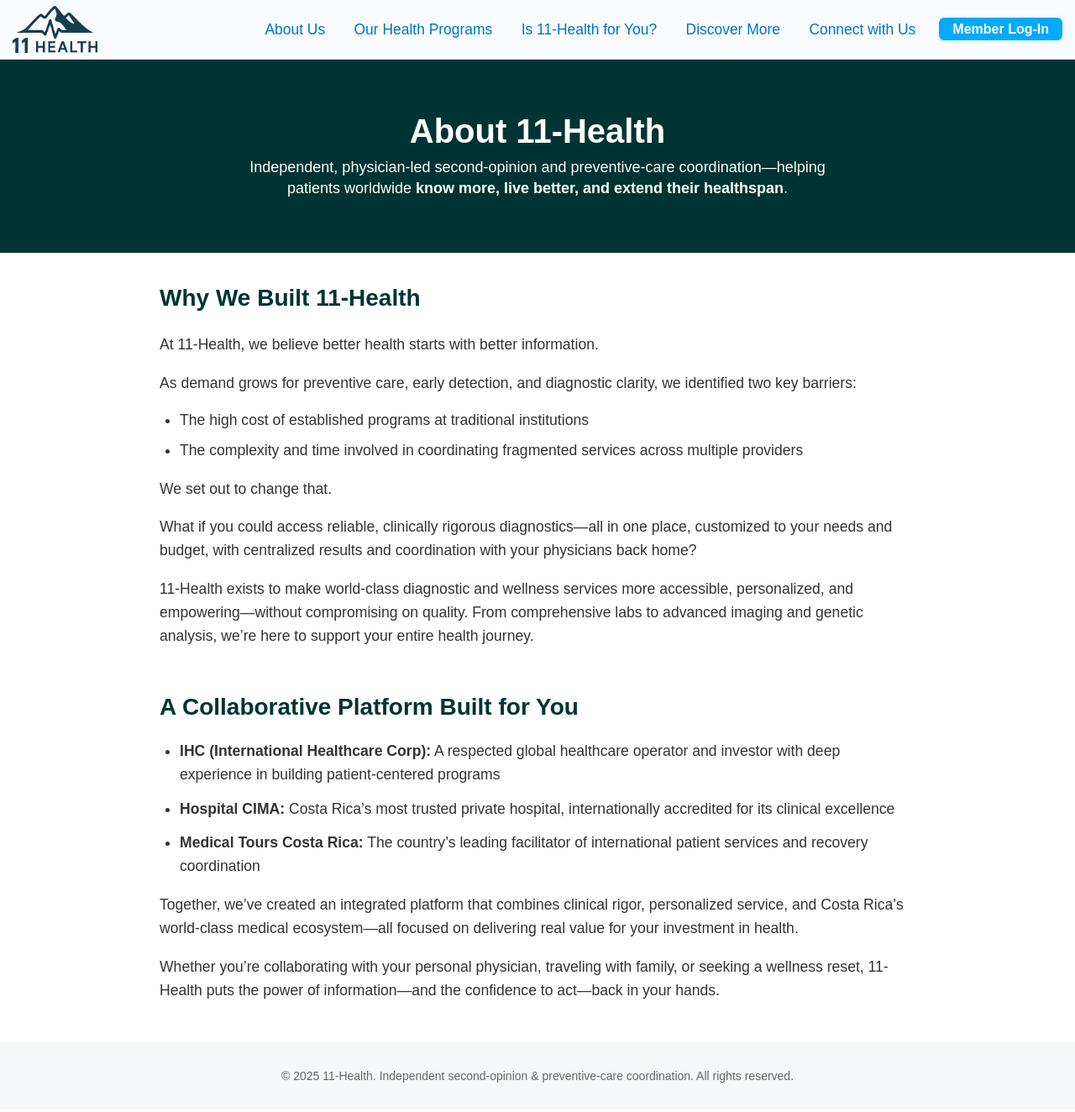
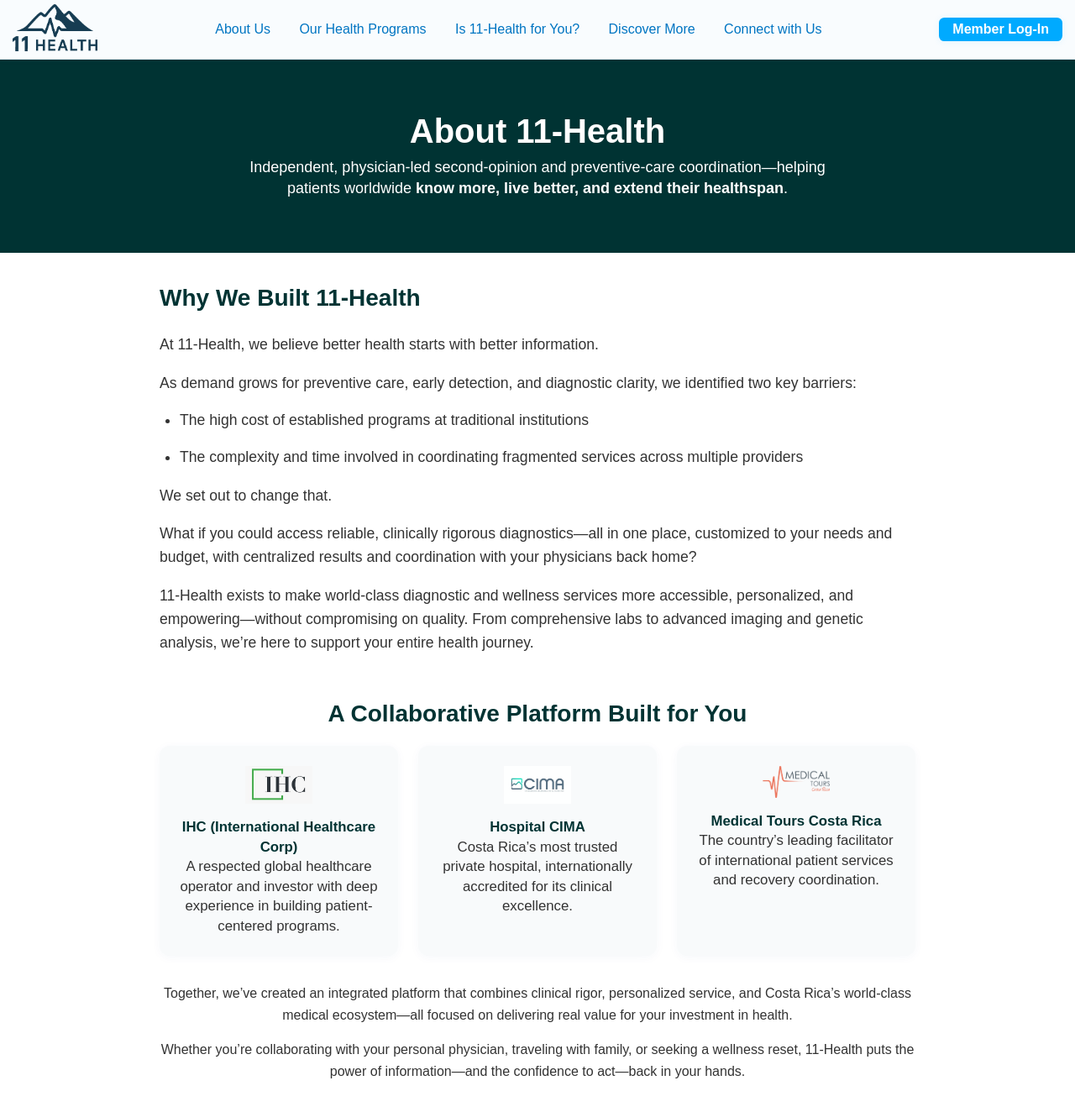
Before and after one commit to Change-In/11-Health3, a plain HTML site: page about.html in a window 1280 px wide. Shown: the top 1324 px of the page at 84% size. Drawn offline with Linux system fonts and the light colour scheme; a web font is replaced by a local one.

Commit message:
Update about.html

```diff
--- a/about.html
+++ b/about.html
@@ -10,6 +10,7 @@
       --green: #01a982;
       --teal:  #003333;
       --gray:  #f5f7f8;
+      --partner-bg: #f8fafb;
     }
     @font-face {
       font-family: 'Aptos';
@@ -26,32 +27,14 @@
       color: #333;
     }
     a { color: inherit; text-decoration: none; }
-  </style>
-</head>
-<body>
 
-  <!-- ─── SITE HEADER ─────────────────────────────────────────────────── -->
-<style>
-  @font-face {
-    font-family: 'Aptos';
-    src: url('/fonts/Aptos-VariableFont_wght.ttf') format('truetype');
-    font-weight: 100 900;
-    font-style: normal;
-    font-display: swap;
-  }
-
-  body {
-    font-family: 'Aptos', sans-serif;
-    padding-top: 70px; /* keep content below fixed header */
-  }
-
+    /* ─── SITE HEADER ─────────────────────────────────────────────────── */
     .main-header {
       background: #f9fcfe;
       border-bottom: 1px solid #d8e6f0;
       box-shadow: 0 2px 6px rgba(0,80,160,0.04);
       position: fixed;
       top: 0; left: 0; width: 100%; z-index: 99;
-    padding: 0;
     }
     .header-inner {
       max-width: 100vw;
@@ -65,12 +48,6 @@
     .header-logo img {
       height: 56px;
       width: auto;
-    display: block;
-  }
-  .header-links-group {
-    display: flex;
-    align-items: center;
-    gap: 1.3rem;
     }
     .header-nav {
       display: flex;
@@ -79,79 +56,37 @@
     }
     .header-nav a {
       color: #0075c2;
-    text-decoration: none;
       font-weight: 500;
       padding: .18rem .45rem;
       border-radius: .2rem;
-    font-size: 1.09rem;
       transition: background 0.15s;
     }
     .header-nav a:hover {
       background: #e6f3fa;
     }
-  .header-login .login-btn {
+    .login-btn {
       background: #0af;
       color: #fff;
       padding: .32rem 1rem;
       border-radius: .4rem;
-    text-decoration: none;
       font-weight: bold;
-    font-size: 1rem;
       box-shadow: 0 1px 8px rgba(0,175,255,0.09);
       transition: background 0.13s;
     }
-  .header-login .login-btn:hover {
-    background: #0075c2;
-  }
+    .login-btn:hover { background: #0075c2; }
+
     @media (max-width: 900px) {
       .header-inner {
         flex-direction: column;
         align-items: flex-start;
-      gap: 0.2rem;
+        gap: .5rem;
+        padding: .5rem;
         height: auto;
-      padding: 0 .5rem;
       }
-    .header-links-group {
-      width: 100%;
-      flex-direction: column;
-      align-items: flex-start;
-      gap: .7rem;
+      .header-nav { gap: .7rem; }
     }
-    .header-nav {
-      flex-wrap: wrap;
-      gap: .7rem;
-    }
-  }
-</style>
 
-<header class="main-header">
-  <div class="header-inner">
-    <a href="index.html" class="header-logo">
-      <img src="logo_5.png" alt="11-Health Logo">
-    </a>
-    <div class="header-links-group">
-      <nav class="header-nav">
-        <a href="about.html">About Us</a>
-        <a href="explore-packages.html">Our Health Programs</a>
-        <a href="for-you.html">Is 11-Health for You?</a>
-        <a href="blogs.html">Discover More</a>
-        <a href="concierge.html">Connect with Us</a>
-      </nav>
-      <div class="header-login">
-        <a href="login.html" class="login-btn">Member Log-In</a>
-      </div>
-    </div>
-  </div>
-</header>
-  <!-- ─── HERO BANNER ────────────────────────────────────────────────── -->
-  <header class="page-hero">
-    <h1>About 11-Health</h1>
-    <p>
-      Independent, physician-led second-opinion and preventive-care coordination—helping patients worldwide
-      <strong>know more, live better, and extend their healthspan</strong>.
-    </p>
-  </header>
-  <style>
+    /* ─── HERO BANNER ────────────────────────────────────────────────── */
     .page-hero {
       background: var(--teal);
       color: #fff;
@@ -169,10 +104,117 @@
       line-height: 1.4;
     }
     .page-hero p strong { font-weight: 700; }
+
+    /* ─── WHY WE BUILT 11-HEALTH ─────────────────────────────────────── */
+    .why-built {
+      max-width: 900px;
+      margin: 2rem auto 3rem;
+      padding: 0 1rem;
+      line-height: 1.6;
+    }
+    .why-built h2 {
+      margin-top: 0;
+      font-size: 1.75rem;
+      color: var(--teal);
+      margin-bottom: .75rem;
+    }
+    .why-built p,
+    .why-built li {
+      font-size: 1.1rem;
+      margin-bottom: 1rem;
+      color: #333;
+    }
+    .why-built ul {
+      padding-left: 1.5rem;
+      list-style: disc;
+    }
+
+    /* ─── COLLABORATIVE PLATFORM ──────────────────────────────────────── */
+    .partners {
+      max-width: 900px;
+      margin: 0 auto 3rem;
+      padding: 0 1rem;
+      line-height: 1.6;
+    }
+    .partners h2 {
+      margin-top: 0;
+      font-size: 1.75rem;
+      color: var(--teal);
+      margin-bottom: .75rem;
+      text-align: center;
+    }
+    .partners-grid {
+      display: grid;
+      grid-template-columns: repeat(auto-fit, minmax(240px,1fr));
+      gap: 1.5rem;
+      margin-top: 1rem;
+    }
+    .partner-card {
+      background: var(--partner-bg);
+      border-radius: 0.75rem;
+      box-shadow: 0 2px 12px rgba(0,80,160,0.04);
+      padding: 1.5rem;
+      text-align: center;
+    }
+    .partner-logo {
+      width: 80px;
+      height: auto;
+      margin: 0 auto 1rem;
+    }
+    .partner-logo img {
+      max-width: 100%;
+      height: auto;
+      display: block;
+      margin: 0 auto;
+    }
+    .partner-text {
+      font-size: 1.05rem;
+      color: #333;
+      line-height: 1.4;
+    }
+    .partner-text strong {
+      color: var(--teal);
+    }
+
+    /* ─── FOOTER ───────────────────────────────────────────────────────── */
+    .footer {
+      background: var(--gray);
+      padding: 2rem 1rem;
+      text-align: center;
+      font-size: .875rem;
+      color: #666;
+    }
   </style>
+</head>
+<body>
 
+  <!-- SITE HEADER -->
+  <header class="main-header">
+    <div class="header-inner">
+      <a href="index.html" class="header-logo">
+        <img src="logo_5.png" alt="11-Health Logo">
+      </a>
+      <nav class="header-nav">
+        <a href="about.html">About Us</a>
+        <a href="explore-packages.html">Our Health Programs</a>
+        <a href="for-you.html">Is 11-Health for You?</a>
+        <a href="blogs.html">Discover More</a>
+        <a href="concierge.html">Connect with Us</a>
+      </nav>
+      <a href="login.html" class="login-btn">Member Log-In</a>
+    </div>
+  </header>
 
-  <!-- ─── WHY WE BUILT 11-HEALTH ─────────────────────────────────────── -->
+  <!-- HERO BANNER -->
+  <header class="page-hero">
+    <h1>About 11-Health</h1>
+    <p>
+      Independent, physician-led second-opinion and preventive-care coordination—helping patients worldwide
+      <strong>know more, live better, and extend their healthspan</strong>.
+    </p>
+  </header>
+
+  <!-- WHY WE BUILT 11-HEALTH -->
   <section class="why-built">
     <h2>Why We Built 11-Health</h2>
     <p>At 11-Health, we believe better health starts with better information.</p>
@@ -185,92 +227,51 @@
     <p>What if you could access reliable, clinically rigorous diagnostics—all in one place, customized to your needs and budget, with centralized results and coordination with your physicians back home?</p>
     <p>11-Health exists to make world-class diagnostic and wellness services more accessible, personalized, and empowering—without compromising on quality. From comprehensive labs to advanced imaging and genetic analysis, we’re here to support your entire health journey.</p>
   </section>
-  <style>
-    .why-built {
-      max-width: 900px;
-      margin: 2rem auto 3rem;
-      padding: 0 1rem;
-      line-height: 1.6;
-    }
-    .why-built h2 {
-      margin-top: 0;
-      font-size: 1.75rem;
-      color: var(--teal);
-      margin-bottom: .75rem;
-    }
-    .why-built p {
-      margin-bottom: 1rem;
-      font-size: 1.1rem;
-      color: #333;
-    }
-    .why-built ul {
-      margin: 1rem 0;
-      padding-left: 1.5rem;
-      list-style: disc;
-      color: #333;
-    }
-    .why-built li {
-      margin-bottom: .5rem;
-      font-size: 1.1rem;
-    }
-  </style>
 
-
-  <!-- ─── COLLABORATIVE PLATFORM ──────────────────────────────────────── -->
+  <!-- COLLABORATIVE PLATFORM -->
   <section class="partners">
     <h2>A Collaborative Platform Built for You</h2>
-    <ul class="partners-list">
-      <li><strong>IHC (International Healthcare Corp):</strong> A respected global healthcare operator and investor with deep experience in building patient-centered programs</li>
-      <li><strong>Hospital CIMA:</strong> Costa Rica’s most trusted private hospital, internationally accredited for its clinical excellence</li>
-      <li><strong>Medical Tours Costa Rica:</strong> The country’s leading facilitator of international patient services and recovery coordination</li>
-    </ul>
-    <p>Together, we’ve created an integrated platform that combines clinical rigor, personalized service, and Costa Rica’s world-class medical ecosystem—all focused on delivering real value for your investment in health.</p>
-    <p>Whether you’re collaborating with your personal physician, traveling with family, or seeking a wellness reset, 11-Health puts the power of information—and the confidence to act—back in your hands.</p>
+    <div class="partners-grid">
+      <div class="partner-card">
+        <div class="partner-logo">
+          <img src="ihc.png" alt="IHC Logo">
+        </div>
+        <div class="partner-text">
+          <strong>IHC (International Healthcare Corp)</strong><br>
+          A respected global healthcare operator and investor with deep experience in building patient-centered programs.
+        </div>
+      </div>
+      <div class="partner-card">
+        <div class="partner-logo">
+          <img src="cima.png" alt="Hospital CIMA Logo">
+        </div>
+        <div class="partner-text">
+          <strong>Hospital CIMA</strong><br>
+          Costa Rica’s most trusted private hospital, internationally accredited for its clinical excellence.
+        </div>
+      </div>
+      <div class="partner-card">
+        <div class="partner-logo">
+          <img src="med-tours.png" alt="Medical Tours Costa Rica Logo">
+        </div>
+        <div class="partner-text">
+          <strong>Medical Tours Costa Rica</strong><br>
+          The country’s leading facilitator of international patient services and recovery coordination.
+        </div>
+      </div>
+    </div>
+    <p style="margin-top:2rem; text-align:center;">
+      Together, we’ve created an integrated platform that combines clinical rigor, personalized service, and Costa Rica’s world-class medical ecosystem—all focused on delivering real value for your investment in health.
+    </p>
+    <p style="text-align:center;">
+      Whether you’re collaborating with your personal physician, traveling with family, or seeking a wellness reset, 11-Health puts the power of information—and the confidence to act—back in your hands.
+    </p>
   </section>
-  <style>
-    .partners {
-      max-width: 900px;
-      margin: 0 auto 3rem;
-      padding: 0 1rem;
-      line-height: 1.6;
-    }
-    .partners h2 {
-      margin-top: 0;
-      font-size: 1.75rem;
-      color: var(--teal);
-      margin-bottom: .75rem;
-    }
-    .partners-list {
-      margin: 1rem 0;
-      padding-left: 1.5rem;
-      list-style: disc;
-      color: #333;
-    }
-    .partners-list li {
-      margin-bottom: .75rem;
-      font-size: 1.1rem;
-    }
-    .partners p {
-      margin-bottom: 1rem;
-      font-size: 1.1rem;
-      color: #333;
-    }
-  </style>
 
-
-  <!-- ─── FOOTER ───────────────────────────────────────────────────────── -->
+  <!-- FOOTER -->
   <footer class="footer">
     © 2025 11-Health. Independent second-opinion &amp; preventive-care coordination. All rights reserved.
   </footer>
-  <style>
-    .footer {
-      background: var(--gray);
-      padding: 2rem 1rem;
-      text-align: center;
-      font-size: .875rem;
-      color: #666;
-    }
-  </style>
 
 </body>
 </html>
```
Lines whose indentation alone changed are shown as unchanged.
